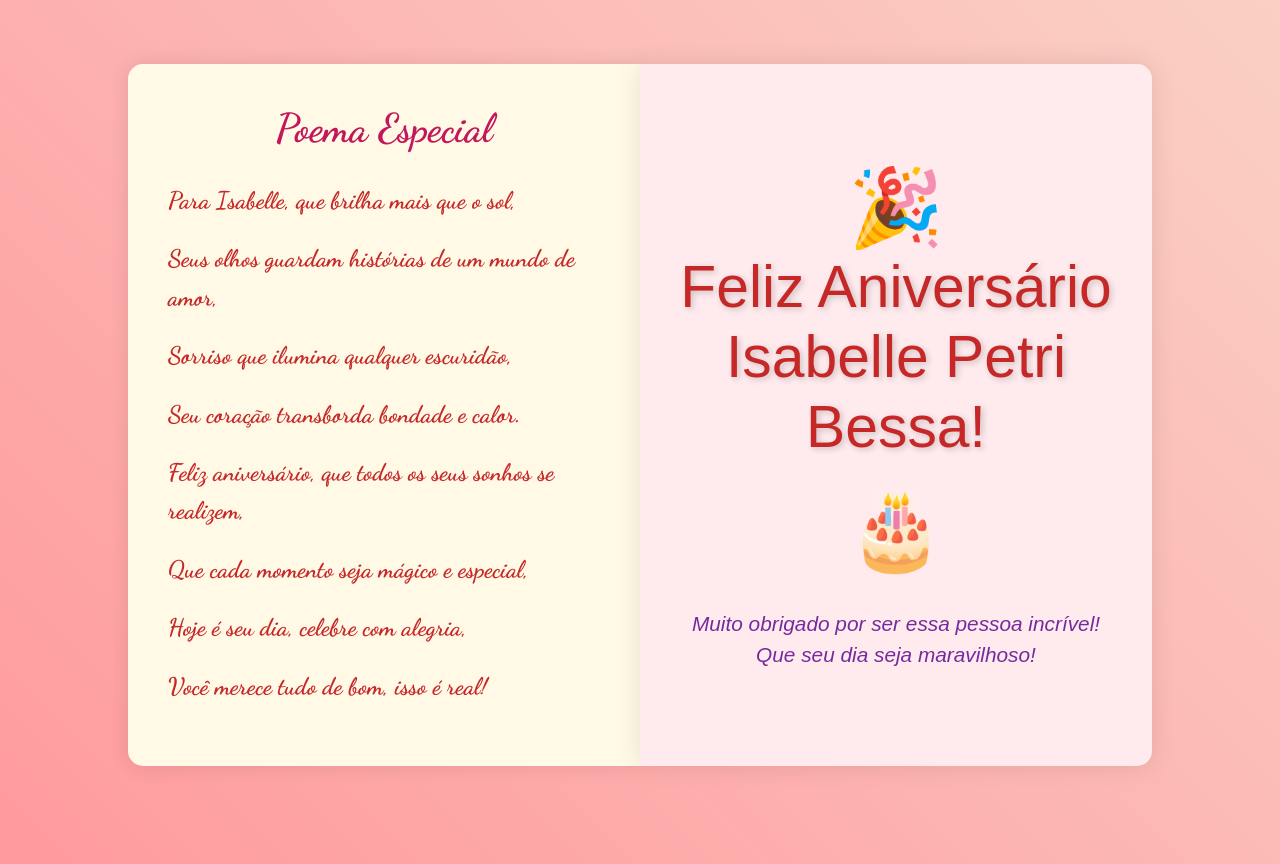
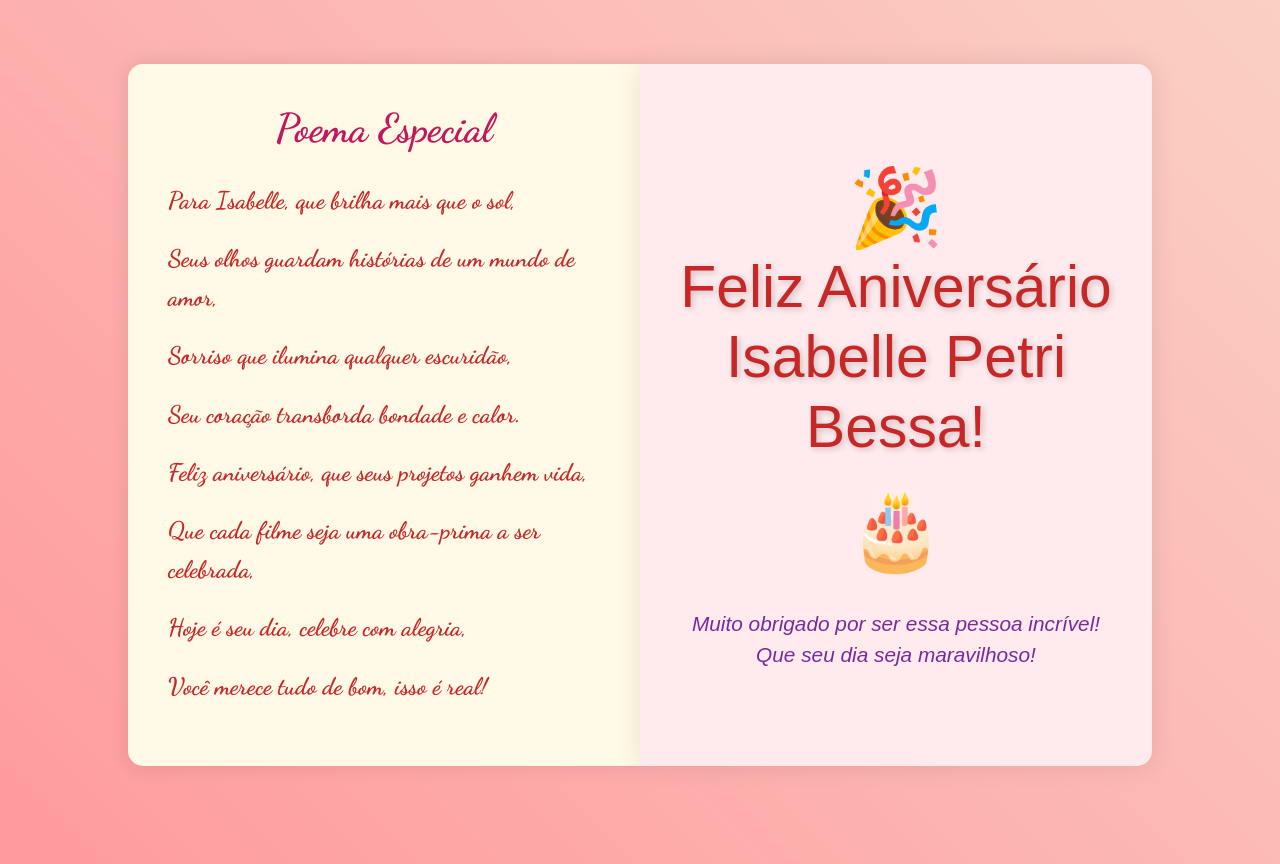
Before and after one commit to Pedromonteiro740/aniversarioo, a plain HTML site: page index.html in a window 1280 px wide. Drawn offline with nearby package versions, Linux system fonts and the light colour scheme.

Commit message:
Update index.html

```diff
--- a/index.html
+++ b/index.html
@@ -172,8 +172,8 @@
                     <p>Seus olhos guardam histórias de um mundo de amor,</p>
                     <p>Sorriso que ilumina qualquer escuridão,</p>
                     <p>Seu coração transborda bondade e calor.</p>
-                    <p>Feliz aniversário, que todos os seus sonhos se realizem,</p>
-                    <p>Que cada momento seja mágico e especial,</p>
+                    <p>Feliz aniversário, que seus projetos ganhem vida,</p>
+                    <p>Que cada filme seja uma obra-prima a ser celebrada,</p>
                     <p>Hoje é seu dia, celebre com alegria,</p>
                     <p>Você merece tudo de bom, isso é real!</p>
                 </div>
```
